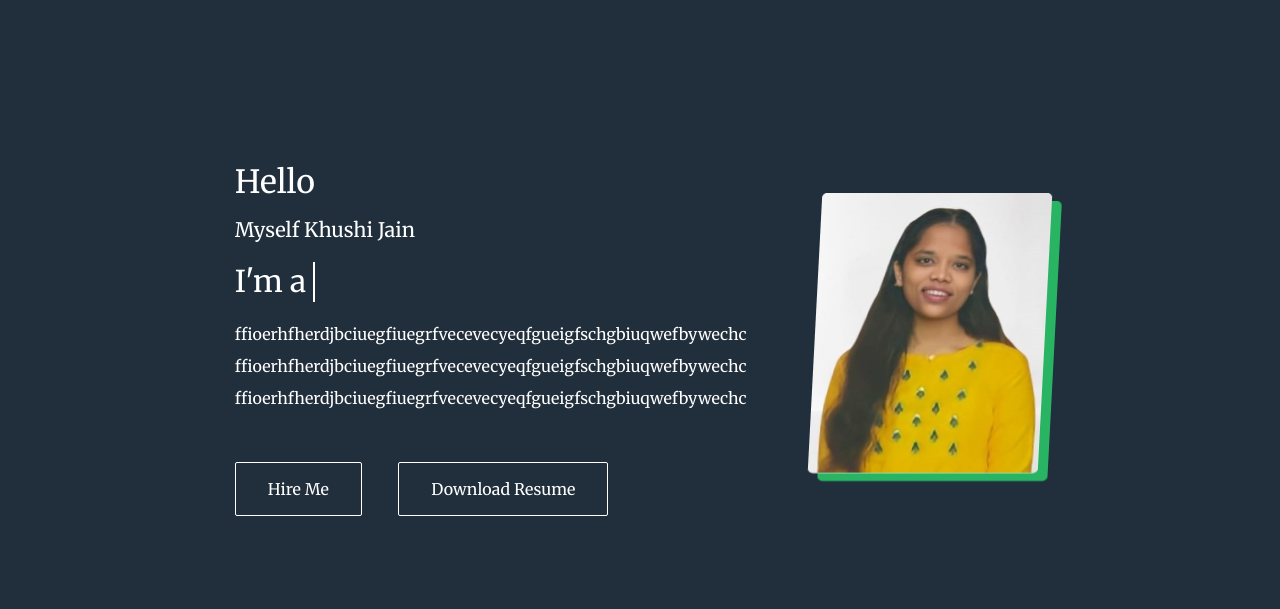
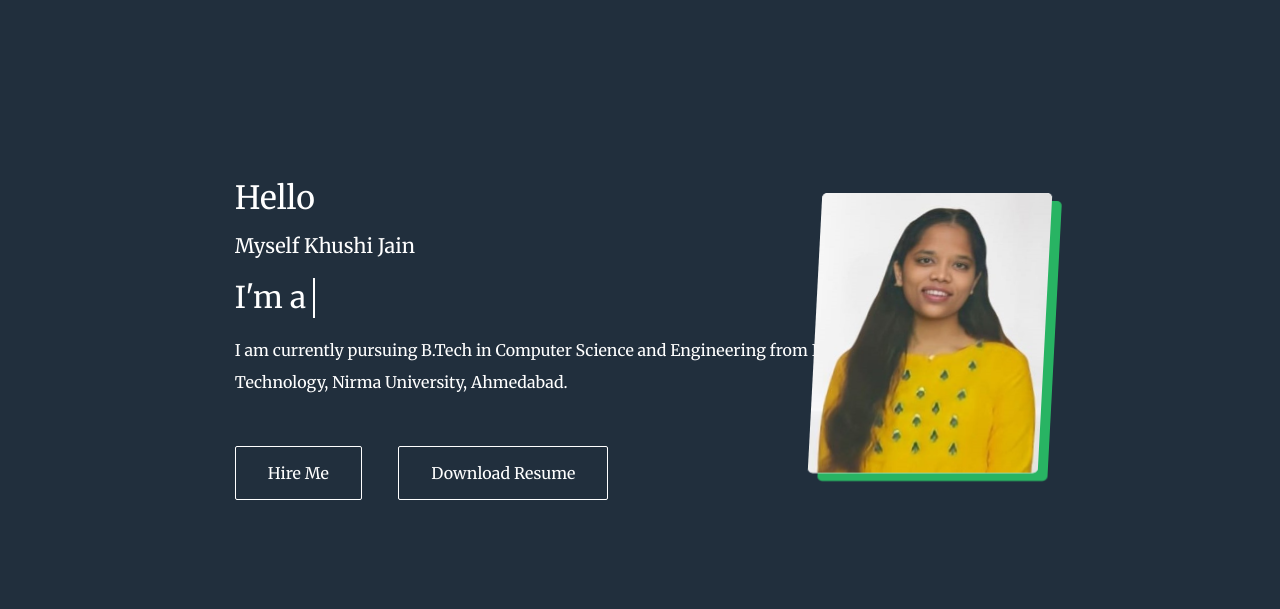
Before and after one commit to KhushiDilipKumar/Portfolio, a plain HTML site: page index.html in a window 1280 px wide. Shown: the part 83-692 px from the top of the page. Drawn offline with Linux system fonts and the light colour scheme.

Commit message:
Update index.html

```diff
--- a/index.html
+++ b/index.html
@@ -39,7 +39,7 @@
                             <div class="size">I'm a&nbsp</div>
                             <div class="change_txt">Front End Developer</div>
                         </div>
-                        <p>ffioerhfherdjbciuegfiuegrfvecevecyeqfgueigfschgbiuqwefbywechc<br>ffioerhfherdjbciuegfiuegrfvecevecyeqfgueigfschgbiuqwefbywechc<br>ffioerhfherdjbciuegfiuegrfvecevecyeqfgueigfschgbiuqwefbywechc<br></p>
+                        <p>I am currently pursuing B.Tech in Computer Science and Engineering from Institute of Technology, Nirma University, Ahmedabad.</p>
                         <a href="mailto:gandhi.khushi912@gmail.com"><button type="submit">Hire Me</button></a>
                         <a href="Resume JobID.pdf"><button type="button">Download Resume</button></a>
                     </div>
```
